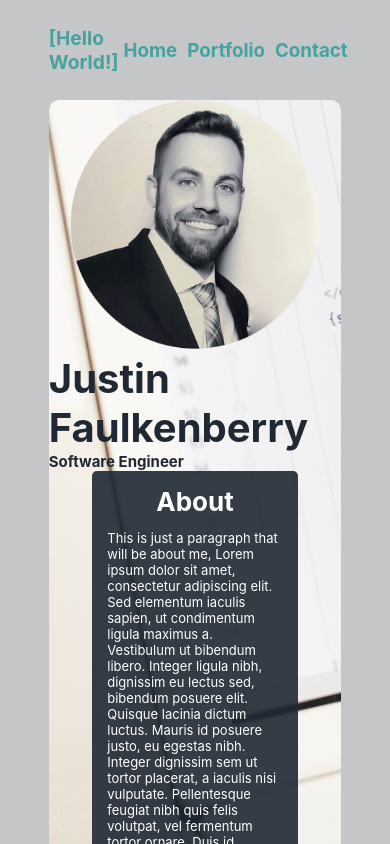
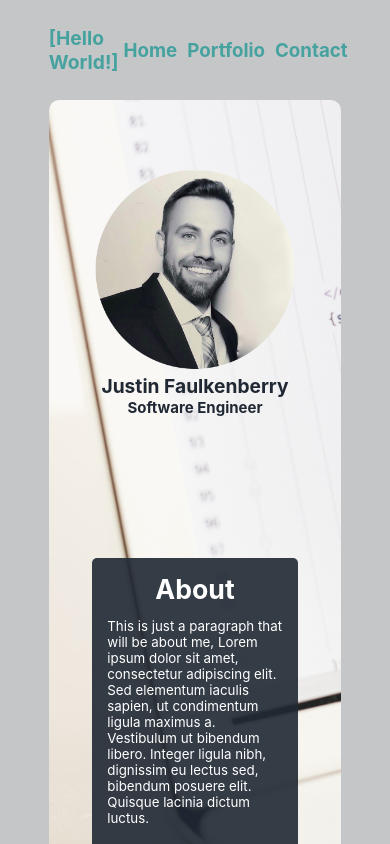
Before and after one commit to millennium-faulken/myportfolio, a React (Create React App) app: page / in a window 390 px wide. Shown: the top 844 px of the page. Built offline with nearby package versions, Linux system fonts and the light colour scheme.

Commit message:
responsive to iphone

```diff
--- a/src/components/Home.css
+++ b/src/components/Home.css
@@ -123,6 +123,7 @@
 
   .name {
     color: #202833;
+    text-align: center;
     margin: auto;
   }
 }
@@ -132,3 +133,19 @@
     font-size: small;
   }
 }
+
+@media (max-width: 428px) {
+  .name h1{
+    font-size: larger;
+  }
+
+  .about {
+    font-size: smaller;
+  }
+}
+
+@media (max-width: 400px) {
+  .homeAbout img {
+    width: 200px;
+  }
+}
--- a/src/components/Home.js
+++ b/src/components/Home.js
@@ -22,14 +22,7 @@ class Home extends Component {
             sit amet, consectetur adipiscing elit. Sed elementum iaculis sapien,
             ut condimentum ligula maximus a. Vestibulum ut bibendum libero.
             Integer ligula nibh, dignissim eu lectus sed, bibendum posuere elit.
-            Quisque lacinia dictum luctus. Mauris id posuere justo, eu egestas
-            nibh. Integer dignissim sem ut tortor placerat, a iaculis nisi
-            vulputate. Pellentesque feugiat nibh quis felis volutpat, vel
-            fermentum tortor ornare. Duis id tincidunt lectus. Nulla fringilla
-            ipsum id vehicula cursus. Maecenas lacus mauris, mattis rhoncus
-            auctor vitae, tempor at nisi. Curabitur a imperdiet elit. Fusce sed
-            lobortis magna, sit amet porttitor tellus. Vivamus malesuada leo vel
-            felis sagittis pellentesque.
+            Quisque lacinia dictum luctus.
           </p>
         </div>
       </div>
```
